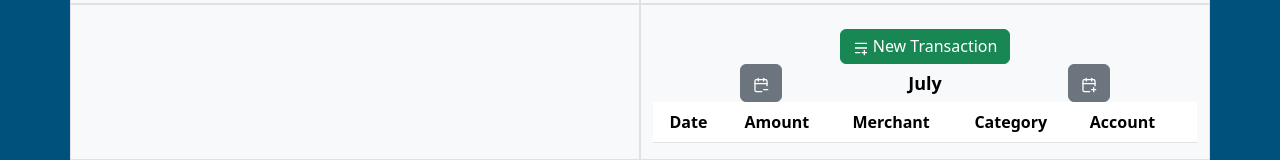
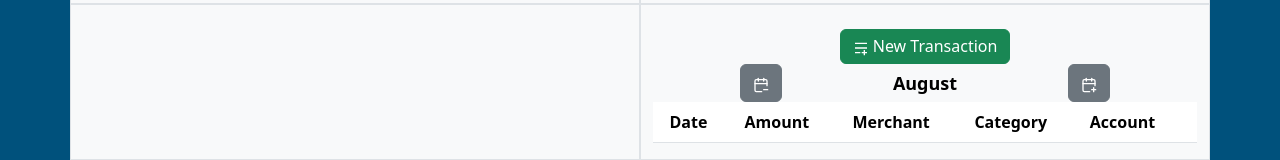
Before and after one commit to nisequence/Dollar-Divider, a React (Create React App) app in the folder client/dollar-divider/: page /dashboard in a window 1280 px wide. Shown: the part 654-814 px from the top of the page. Built offline with nearby package versions, Linux system fonts and the light colour scheme.

Commit message:
added current date to transactions display, and added a couple keys to maps

```diff
--- a/client/dollar-divider/src/components/dashboard/transactions/recentTransactions/RecentTransactions.jsx
+++ b/client/dollar-divider/src/components/dashboard/transactions/recentTransactions/RecentTransactions.jsx
@@ -63,12 +63,12 @@ export default function RecentTransactions(props) {
   const [modal, setModal] = useState(false);
   const [state, setState] = useState(true);
   const [selected, setSelected] = useState();
-  // let today = new Date();
-  // let thisMonth = today.getMonth() + 1;
+  let today = new Date();
+  let thisMonth = today.getMonth() + 1;
   // let thisCurrentDay = today.getDate();
   // let date = today.getFullYear() + '-' + (today.getMonth() + 1) + '-' + today.getDate();
   // let date = today.getFullYear() + '-' + (today.getMonth() + 1) + '-' + today.getDate();
-  const [currentMonth, setCurrentMonth] = useState(7);
+  const [currentMonth, setCurrentMonth] = useState(thisMonth);
   // const [currentDay, setCurrentDay] = useState();
   // setCurrentMonth(7)
   // setCurrentMonth(thisMonth)
@@ -398,9 +398,7 @@ export default function RecentTransactions(props) {
                       >
                         {props.budgets?.map((each) => {
                           return (
-                            <>
-                              <option>{each.budgetCat}</option>
-                            </>
+                              <option key={props.budgets.indexOf(each)}>{each.budgetCat}</option>
                           );
                         })}
                       </Input>
@@ -426,9 +424,7 @@ export default function RecentTransactions(props) {
                       >
                         {props.accounts?.map((a) => {
                           return (
-                            <>
-                              <option> {a.name}</option>
-                            </>
+                              <option key={props.accounts.indexOf(a)}> {a.name}</option>
                           );
                         })}
                       </Input>
```
